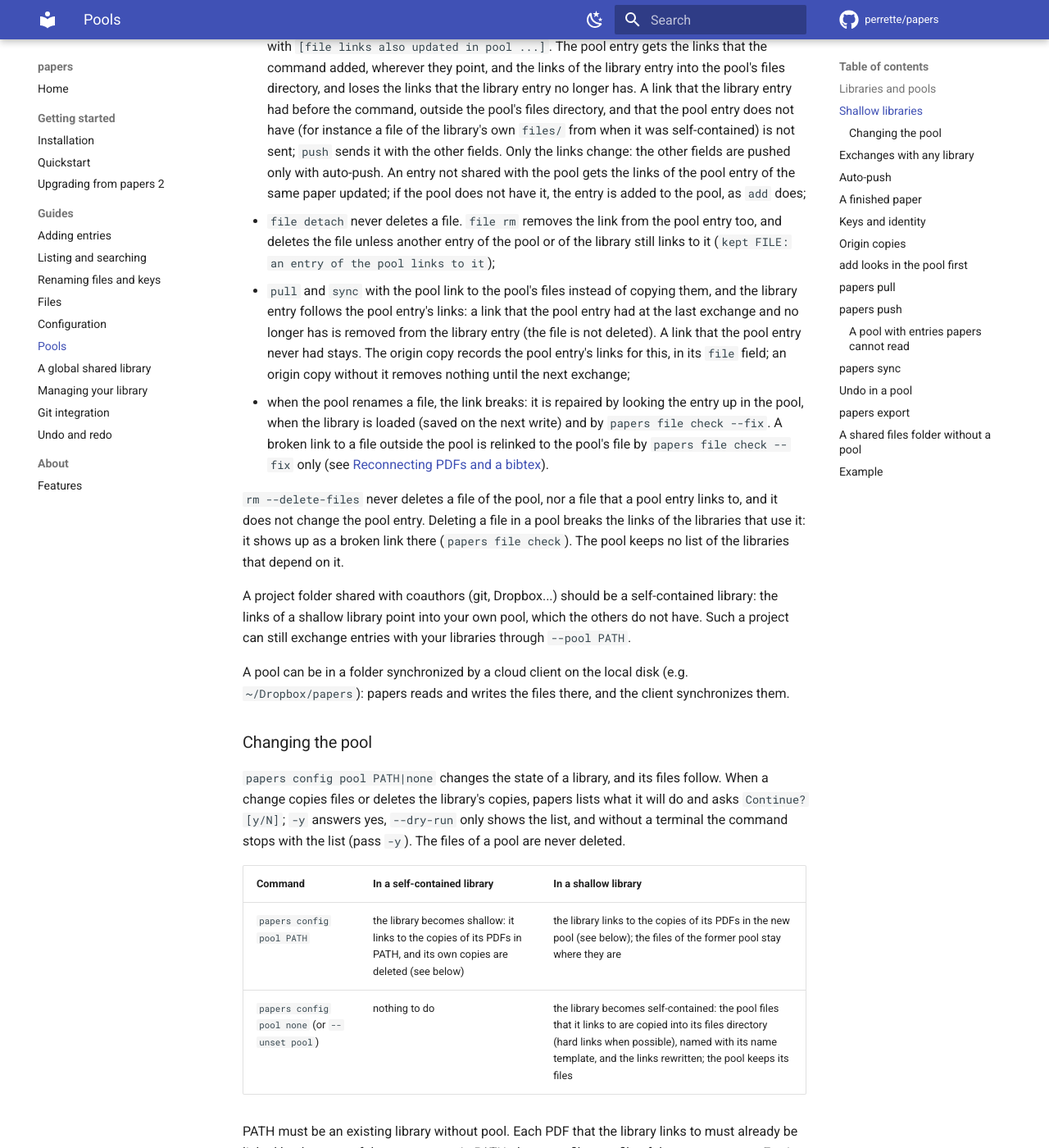
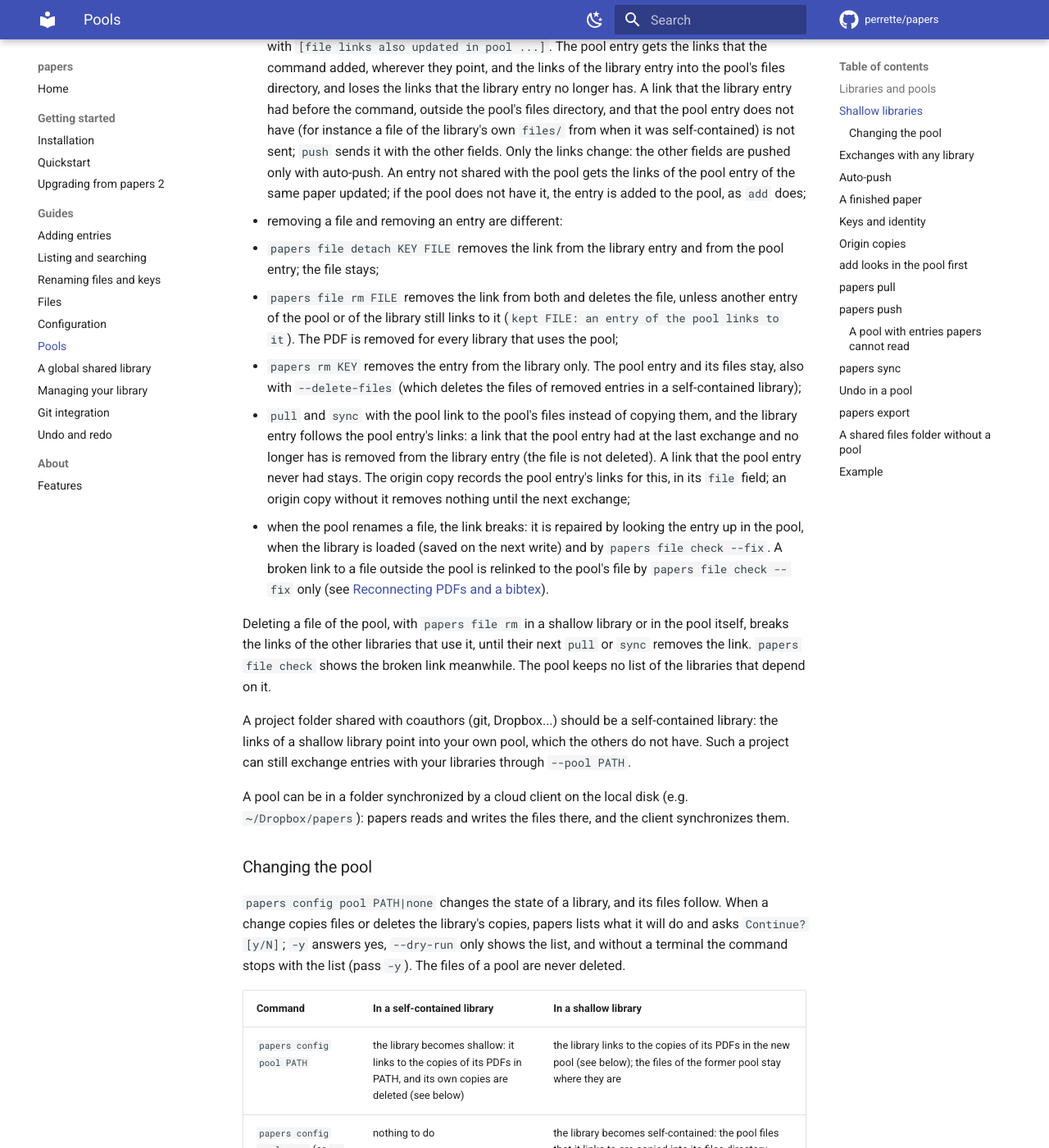
Before and after one commit to perrette/papers, an MkDocs documentation site: the page built from docs/pools.md, in a window 1280 px wide and 1400 px high, scrolled down 2050 px. Shown: the whole window at 82% size. Built offline with MkDocs 1.6.1 and Material for MkDocs 9.7.7, drawn with Linux system fonts in a browser that asks for light colours; comment, search, counter and statistics services are not loaded; the version menu is left out.

Commit message:
docs/pools: file detach, file rm and rm in a shallow library

```diff
--- a/docs/pools.md
+++ b/docs/pools.md
@@ -108,10 +108,16 @@ In a shallow library:
   pushed only with auto-push. An entry not shared with the pool gets the
   links of the pool entry of the same paper updated; if the pool does not
   have it, the entry is added to the pool, as `add` does;
-- `file detach` never deletes a file. `file rm` removes the link from the
-  pool entry too, and deletes the file unless another entry of the pool
-  or of the library still links to it (`kept FILE: an entry of the pool
-  links to it`);
+- removing a file and removing an entry are different:
+  - `papers file detach KEY FILE` removes the link from the library entry
+    and from the pool entry; the file stays;
+  - `papers file rm FILE` removes the link from both and deletes the file,
+    unless another entry of the pool or of the library still links to it
+    (`kept FILE: an entry of the pool links to it`). The PDF is removed for
+    every library that uses the pool;
+  - `papers rm KEY` removes the entry from the library only. The pool entry
+    and its files stay, also with `--delete-files` (which deletes the files
+    of removed entries in a self-contained library);
 - `pull` and `sync` with the pool link to the pool's files instead of
   copying them, and the library entry follows the pool entry's links: a
   link that the pool entry had at the last exchange and no longer has is
@@ -125,11 +131,11 @@ In a shallow library:
   the pool is relinked to the pool's file by `papers file check --fix`
   only (see [Reconnecting PDFs and a bibtex](files.md#reconnecting-pdfs-and-a-bibtex)).
 
-`rm --delete-files` never deletes a file of the pool, nor a file that a
-pool entry links to, and it does not change the pool entry. Deleting a file
-in a pool breaks the links of the libraries that use it: it shows up as a
-broken link there (`papers file check`). The pool keeps no list of the
-libraries that depend on it.
+Deleting a file of the pool, with `papers file rm` in a shallow library or
+in the pool itself, breaks the links of the other libraries that use it,
+until their next `pull` or `sync` removes the link. `papers file check`
+shows the broken link meanwhile. The pool keeps no list of the libraries
+that depend on it.
 
 A project folder shared with coauthors (git, Dropbox...) should be a
 self-contained library: the links of a shallow library point into your own
```
